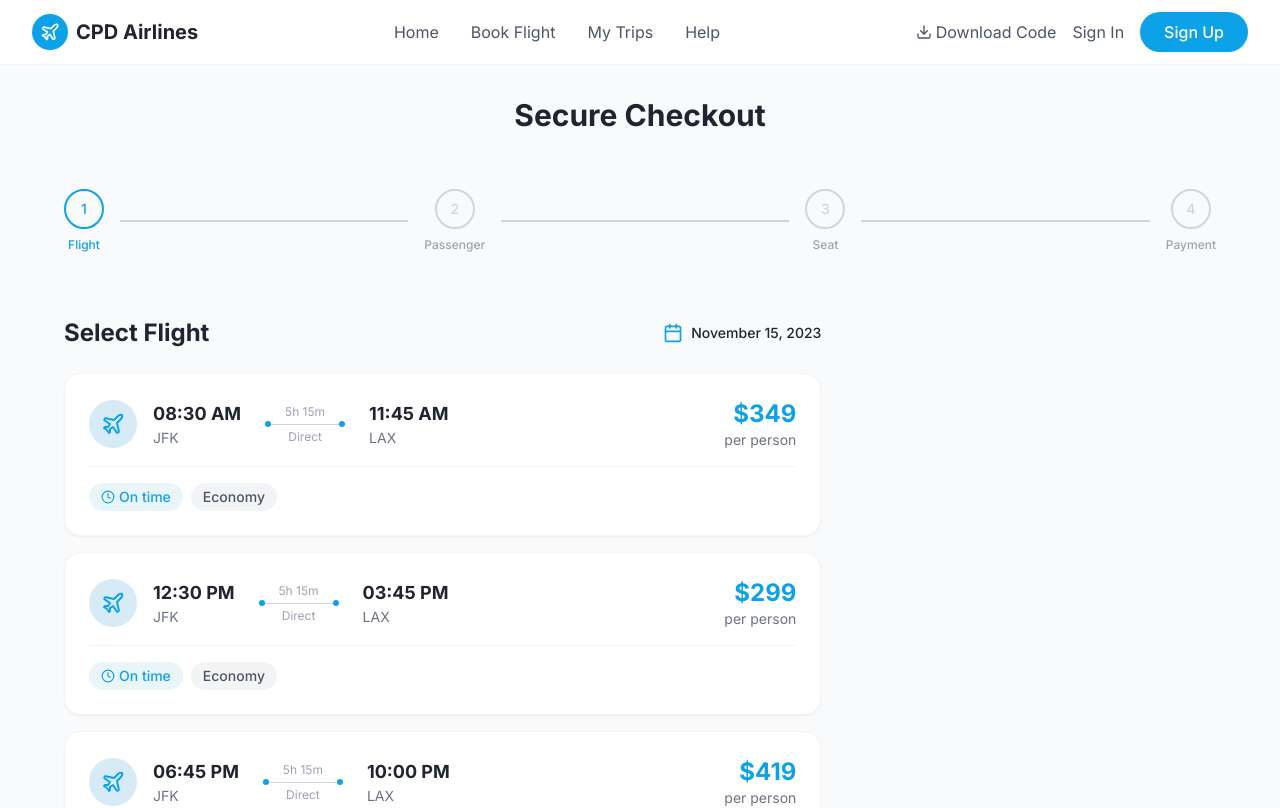
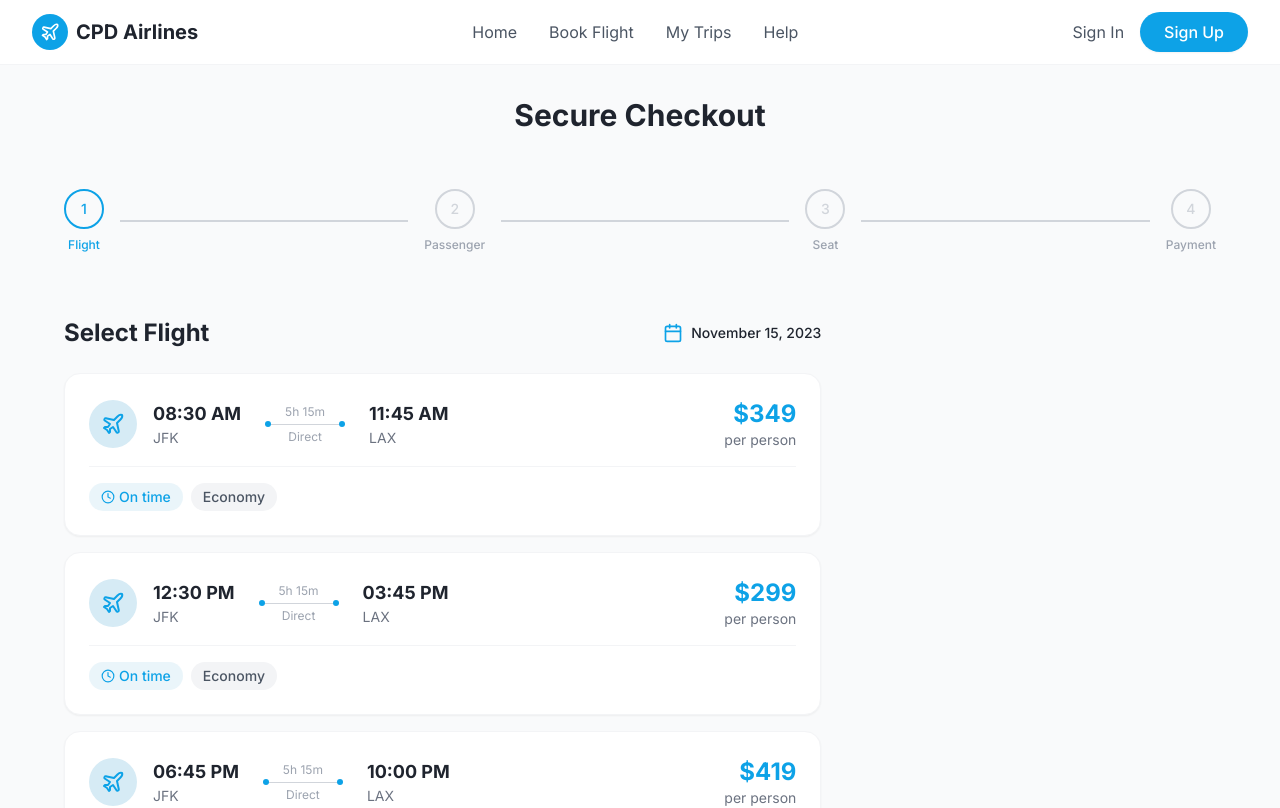
Before and after one commit to apaternina18/sky-purchase-portal, a React (Vite) app: page /checkout in a window 1280 px wide. Shown: the top 808 px of the page. Built offline with nearby package versions, Linux system fonts and the light colour scheme.

Commit message:
Remove code
Removes code from the repository.

```diff
--- a/src/components/NavBar.tsx
+++ b/src/components/NavBar.tsx
@@ -1,22 +1,9 @@
 
 import React from "react";
 import { Link } from "react-router-dom";
-import { Plane, Download } from "lucide-react";
+import { Plane } from "lucide-react";
 
 const NavBar: React.FC = () => {
-  const handleDownloadCode = () => {
-    // Create a dummy link to trigger download
-    const link = document.createElement('a');
-    link.href = '/download-code';
-    link.download = 'cpd-airlines.zip';
-    link.target = '_blank';
-    document.body.appendChild(link);
-    link.click();
-    document.body.removeChild(link);
-
-    alert('Your download will begin shortly. If it doesn\'t start automatically, please check your browser settings.');
-  };
-
   return (
     <nav className="bg-white border-b border-gray-100">
       <div className="airline-container">
@@ -44,13 +31,6 @@ const NavBar: React.FC = () => {
             </Link>
           </div>
           <div className="hidden md:flex items-center space-x-4">
-            <button
-              onClick={handleDownloadCode}
-              className="flex items-center text-gray-600 hover:text-airline-primary transition-colors"
-            >
-              <Download className="h-4 w-4 mr-1" />
-              Download Code
-            </button>
             <button className="text-gray-600 hover:text-airline-primary transition-colors">
               Sign In
             </button>
```
